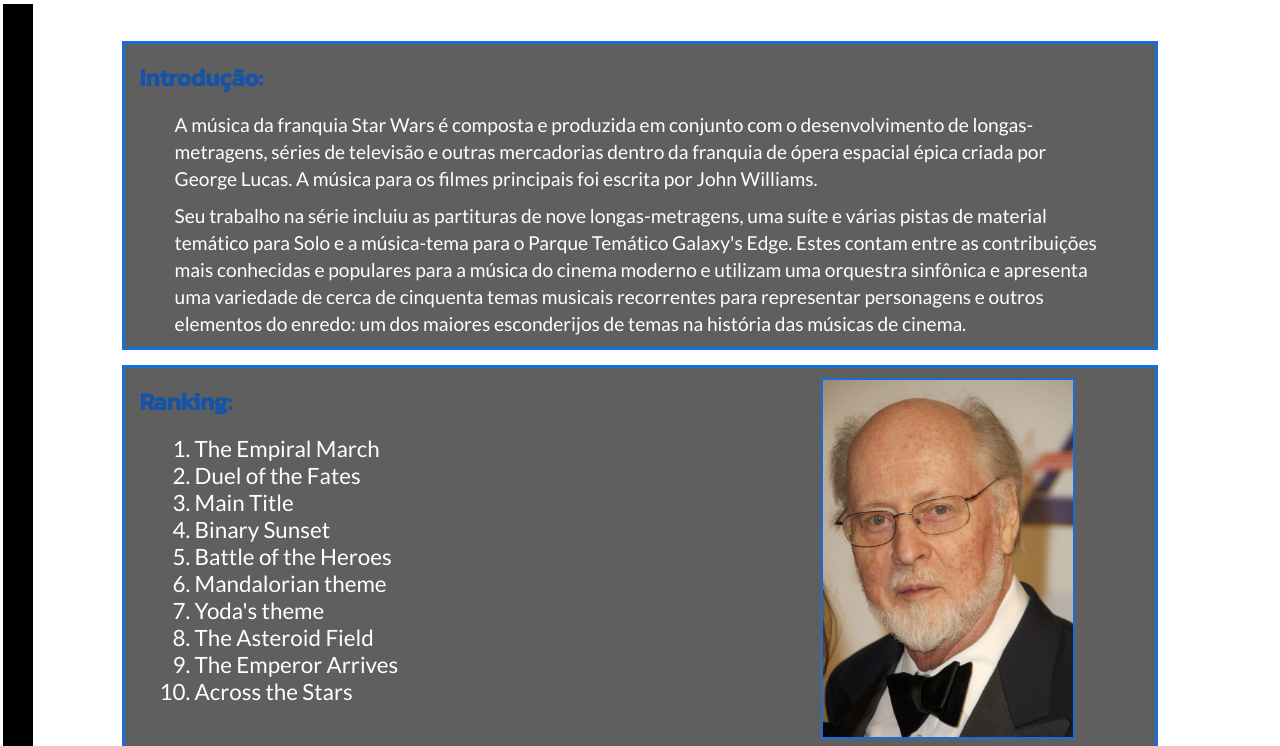
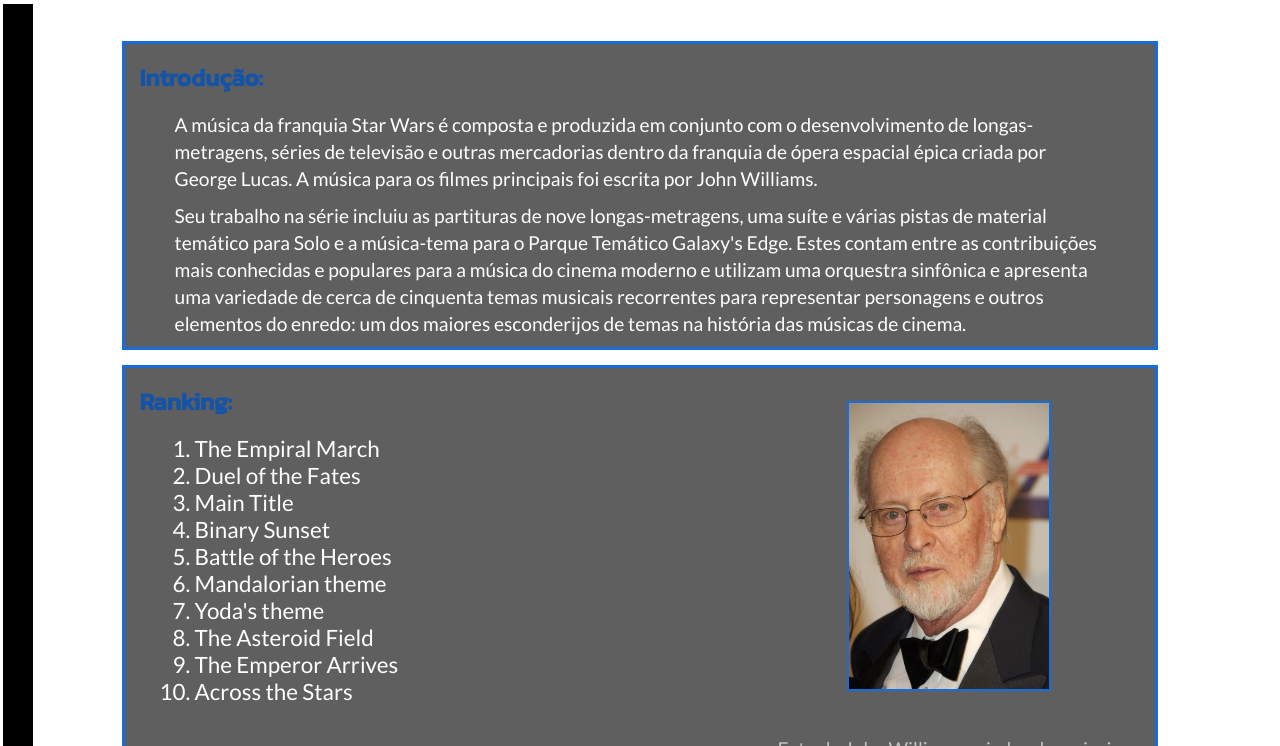
Before and after one commit to OttoSchmidt/StarWars, a plain HTML site: page musicas.html in a window 1280 px wide. Shown: the part 183-929 px from the top of the page. Drawn offline with Linux system fonts and the light colour scheme.

Commit message:
Update style.css

```diff
--- a/style.css
+++ b/style.css
@@ -168,8 +168,9 @@
         #rankingmusica img {
             grid-column: 2/3;
             grid-row: 1/2;
-            margin: 10px 80px 0px 80px;
-            width: 250px;
+            width: 200px;
+            display:inline;
+            margin:auto;
         }
 
         #rankingmusica div {
```
